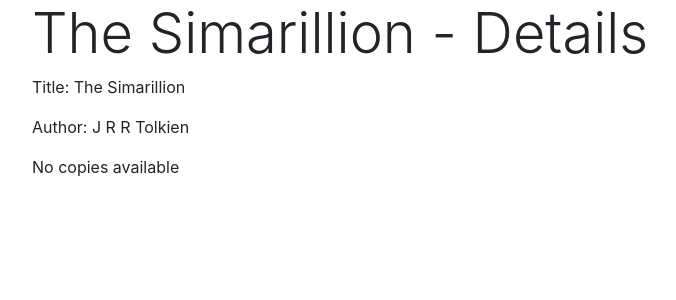
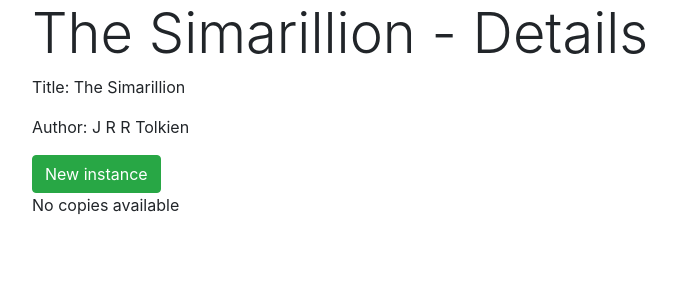
Before and after one commit to bihanviranga/librarysystem, a Django app: page /books/1 in a window 1280 px wide. Shown: the part 56-356 px from the top of the page, without its empty margins (53-729 px from the left). Run offline with Django 3.2, Linux system fonts and the light colour scheme; data comes from the database, SQL or seed files in the repository; some libraries are stand-ins or nearby versions.

Commit message:
Book instance: create new

```diff
--- a/librarycore/templates/librarycore/book_detail.html
+++ b/librarycore/templates/librarycore/book_detail.html
@@ -6,6 +6,19 @@
 <div class="container">
 	<p>Title: {{book.bookName}}</p>
 	<p>Author: {{book.bookAuthor}}</p>
+</div>
+
+<div class="container">
+	<a class="btn btn-success" id="btnInstanceNewShow" onclick="instanceNewToggle()">New instance</a>
+	<form method="post" id="formNewInstance" hidden="true" action="{% url 'instance-create' %}">
+		{% csrf_token %}
+		<input type="hidden" name="bookId" value="{{book.id}}">
+		<select name="instanceType">
+			{% for it1, it2 in instanceTypes %}
+			<option value="{{it1}}">{{it2}}</option>
+			{% endfor %}
+		</select>
+		<button class="btn btn-success">Create</button>
 </div>
 
 <div class="container">
@@ -25,4 +38,12 @@
 	{% endfor %}
 	{% endif %}
 </div>
+
+<script>
+	function instanceNewToggle() {
+		$("#btnInstanceNewShow").attr("hidden", true);
+		$("#formNewInstance").attr("hidden", false);
+	}
+</script>
+
 {% endblock %}
--- a/librarycore/urls.py
+++ b/librarycore/urls.py
@@ -3,9 +3,12 @@ import librarycore.views as views
 
 urlpatterns = [
     path('', views.index, name='index'),
+
     path('books', views.Books.as_view(), name='books'),
     path('books/new', views.BooksCreate.as_view(), name='book-create'),
     path('books/<int:pk>', views.BookDetail.as_view(), name='book-detail'),
     path('books/<int:pk>/delete', views.BookDelete.as_view(), name='book-delete'),
     path('books/<int:pk>/update', views.BookUpdate.as_view(), name='book-update'),
+
+    path('bookinstances/new', views.BookInstanceCreate.as_view(), name='instance-create'),
 ]
--- a/librarycore/views.py
+++ b/librarycore/views.py
@@ -1,4 +1,4 @@
-from django.shortcuts import render
+from django.shortcuts import render, redirect
 from django.views import View
 from django.views.generic import DeleteView, DetailView, UpdateView, CreateView
 from django.urls import reverse_lazy
@@ -32,6 +32,8 @@ class BookDetail(DetailView):
         book = self.get_object()
         bookInstances = models.BookInstance.objects.filter(instanceBook=book)
         context['instances'] = bookInstances
+        bookInstanceTypes = models.BookInstance.INSTANCE_TYPE_CHOICES
+        context['instanceTypes'] = bookInstanceTypes
         return context
 
 class BookUpdate(UpdateView):
@@ -42,3 +44,11 @@ class BookUpdate(UpdateView):
 class BooksCreate(CreateView):
     model = models.Book
     fields = '__all__'
+
+class BookInstanceCreate(View):
+    def post(self, request):
+        instanceType = request.POST['instanceType']
+        bookId = request.POST['bookId']
+        book = models.Book.objects.get(pk=bookId)
+        models.BookInstance.objects.create(instanceBook=book, instanceType=instanceType)
+        return redirect('book-detail', bookId)
```
